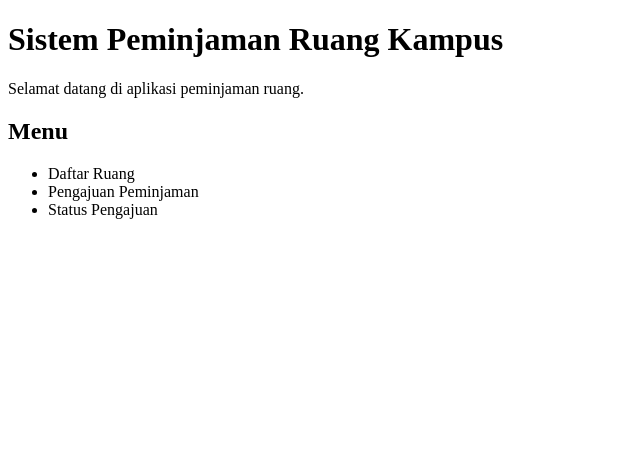
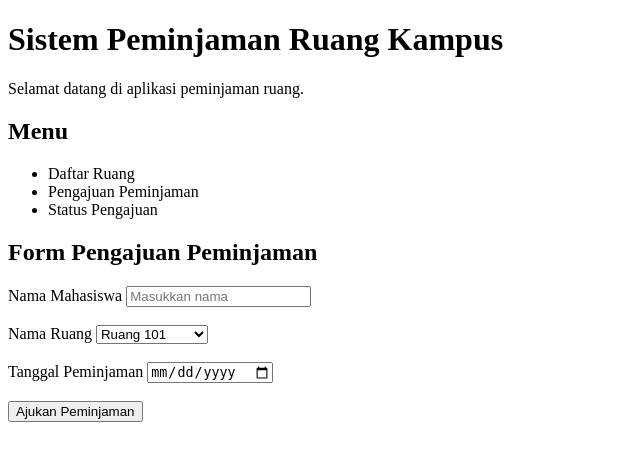
Before and after one commit to hasrillabaaasri-lab/tugas, a PHP site: page / in a window 1280 px wide. Shown: the top 461 px of the page, without its empty margins (0-640 px from the left). Run offline with PHP 8.4, Linux system fonts and the light colour scheme.

Commit message:
feat: add booking form

```diff
--- a/index.php
+++ b/index.php
@@ -8,11 +8,33 @@
 <body>
   <h1>Sistem Peminjaman Ruang Kampus</h1>
   <p>Selamat datang di aplikasi peminjaman ruang.</p>
+
   <h2>Menu</h2>
   <ul>
     <li>Daftar Ruang</li>
     <li>Pengajuan Peminjaman</li>
     <li>Status Pengajuan</li>
   </ul>
+
+  <h2>Form Pengajuan Peminjaman</h2>
+  <form>
+    <label>Nama Mahasiswa</label>
+    <input type="text" placeholder="Masukkan nama">
+    <br><br>
+
+    <label>Nama Ruang</label>
+    <select>
+      <option>Ruang 101</option>
+      <option>Ruang 202</option>
+      <option>Laboratorium 1</option>
+    </select>
+    <br><br>
+
+    <label>Tanggal Peminjaman</label>
+    <input type="date">
+    <br><br>
+
+    <button type="button">Ajukan Peminjaman</button>
+  </form>
 </body>
 </html>
```
Lines whose indentation alone changed are shown as unchanged.
